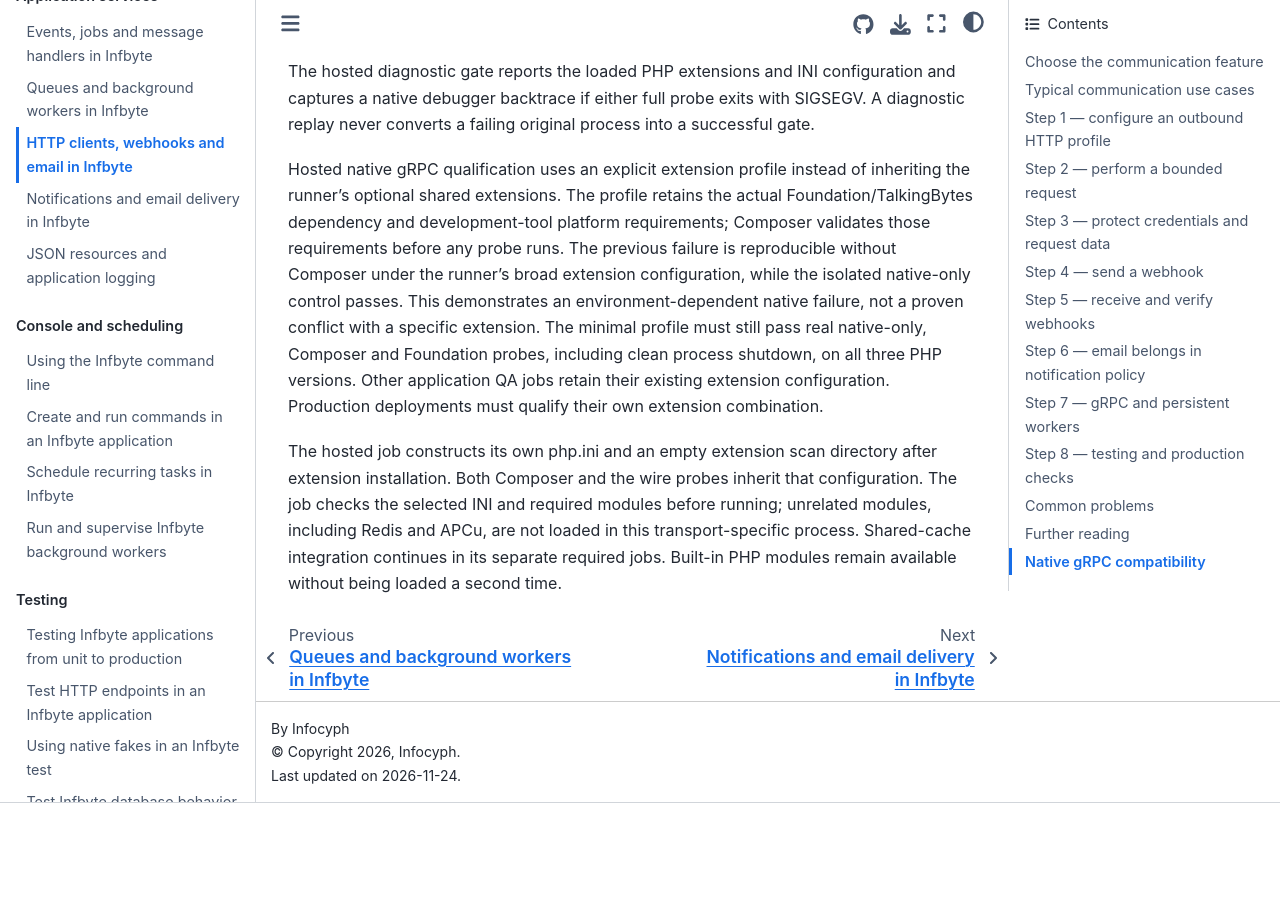
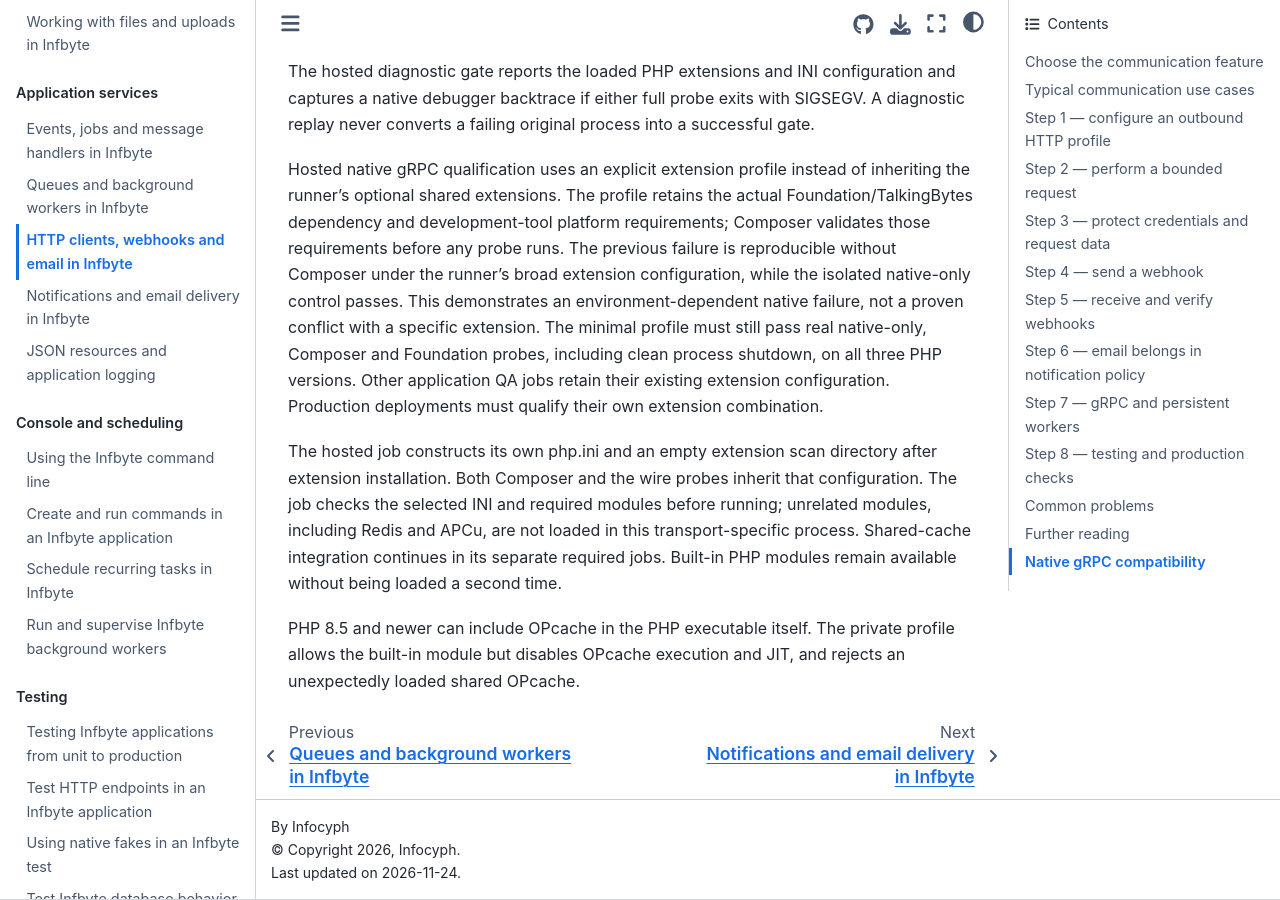
Before and after one commit to infocyph/Foundation, a Sphinx documentation site: the page built from docs/services/communication.rst, in a window 1280 px wide and 900 px high, scrolled down 5434 px. Built offline with Sphinx 7.4.7 and the Sphinx Book theme 1.1.4, drawn with Linux system fonts in a browser that asks for light colours; before the commit the page ends 6237 px from its top, so only the background shows below that.

Commit message:
ci(grpc): distinguish built-in OPcache and disable its execution in isolated profile

```diff
--- a/docs/services/communication.rst
+++ b/docs/services/communication.rst
@@ -308,3 +308,7 @@ modules before running; unrelated modules, including Redis and APCu, are
 not loaded in this transport-specific process. Shared-cache integration
 continues in its separate required jobs. Built-in PHP modules remain
 available without being loaded a second time.
+
+PHP 8.5 and newer can include OPcache in the PHP executable itself.
+The private profile allows the built-in module but disables OPcache
+execution and JIT, and rejects an unexpectedly loaded shared OPcache.
```
Also changed, not shown: docs/plans/foundation-risk-engine-handoff-plan.md (+4 -0 lines), 2 other files.
